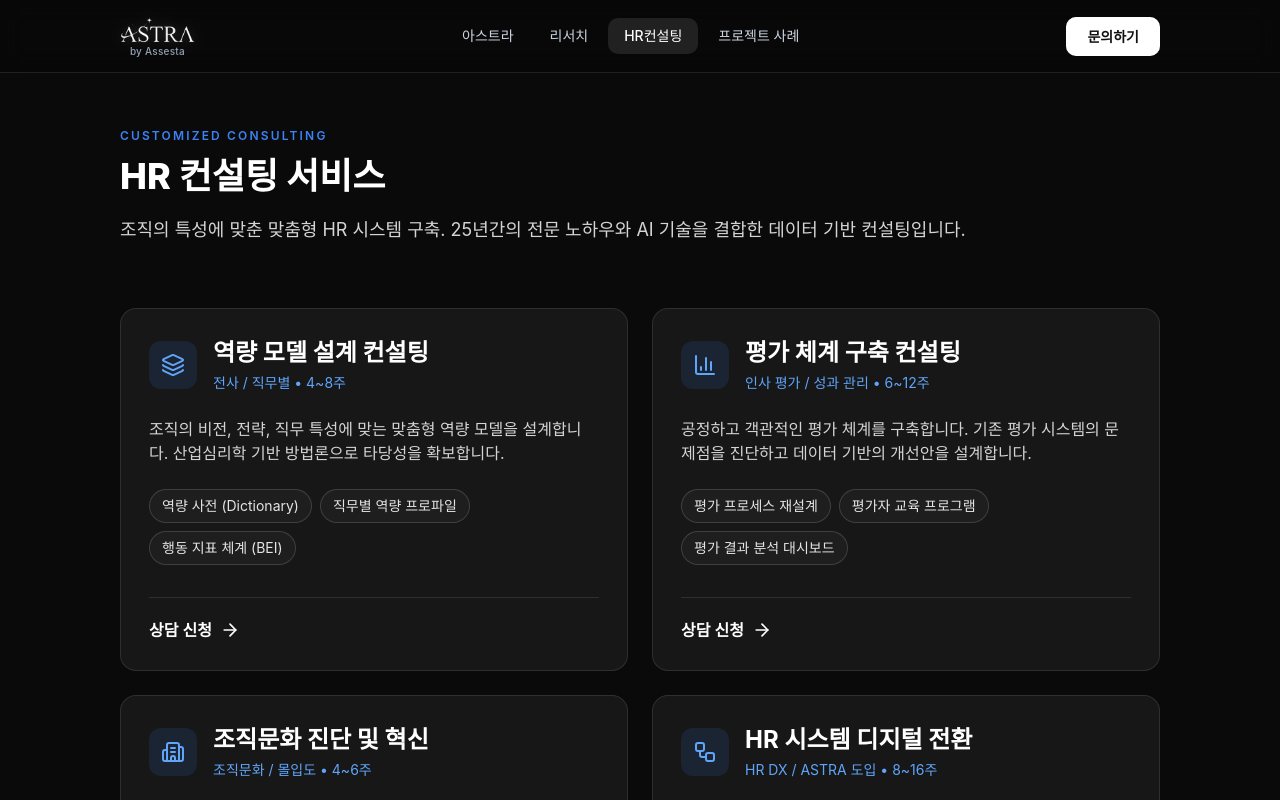
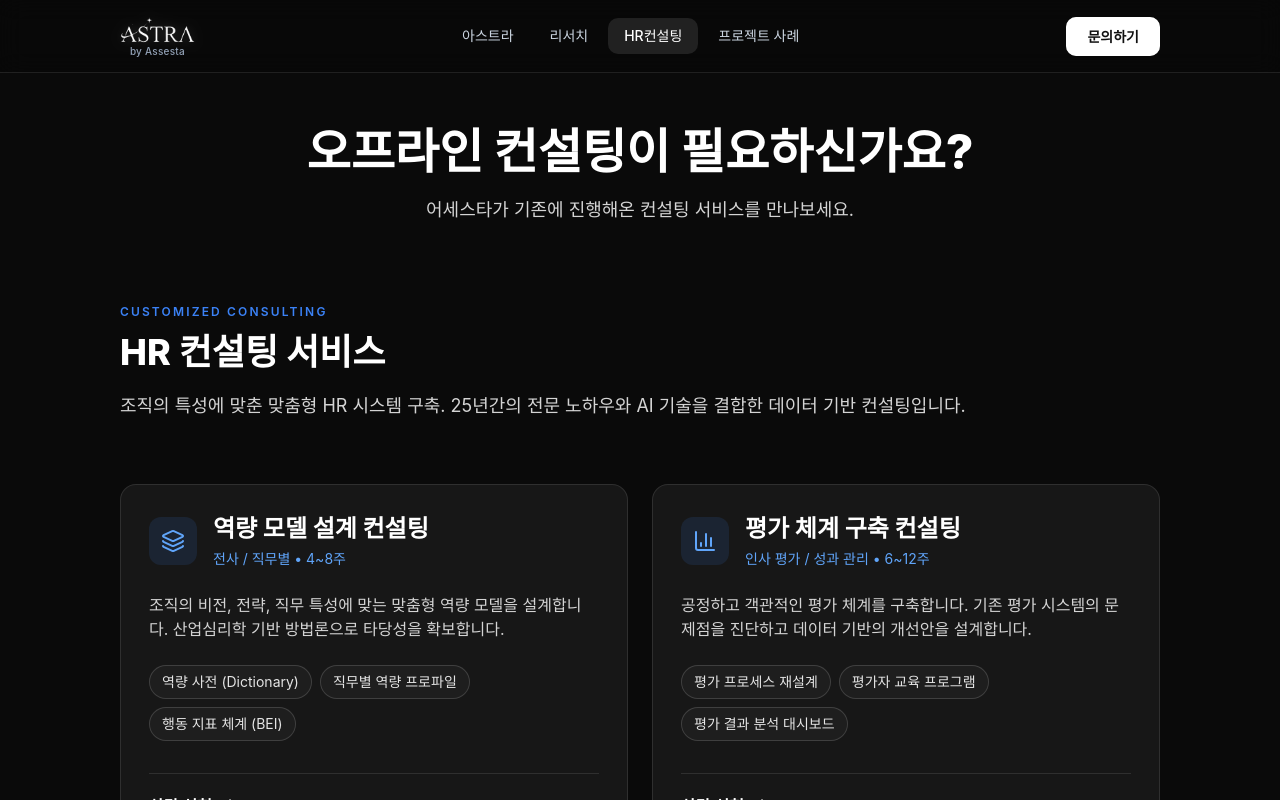
Before and after one commit to sycho2003/v0-hr, a Next.js app: page /education in a window 1280 px wide. Shown: the top 800 px of the page. Built offline with nearby package versions, Linux system fonts and the light colour scheme; a web font is replaced by a local one.

Commit message:
feat: add new headline and description to top of page
Insert prominent headline and subtext at page top, center-align.

```diff
--- a/app/education/page.tsx
+++ b/app/education/page.tsx
@@ -43,10 +43,25 @@ export default function HRConsultingPage() {
           whileInView={{ opacity: 1, y: 0 }}
           viewport={{ once: true, amount: 0.3 }}
           transition={{ duration: 0.55 }}
+          className="mb-20 text-center"
+        >
+          <h1 className="text-balance text-4xl font-extrabold leading-tight text-white md:text-5xl">
+            오프라인 컨설팅이 필요하신가요?
+          </h1>
+          <p className="mx-auto mt-5 max-w-3xl text-base leading-relaxed text-neutral-300 md:text-lg">
+            어세스타가 기존에 진행해온 컨설팅 서비스를 만나보세요.
+          </p>
+        </motion.section>
+
+        <motion.section
+          initial={{ opacity: 0, y: 20 }}
+          whileInView={{ opacity: 1, y: 0 }}
+          viewport={{ once: true, amount: 0.3 }}
+          transition={{ duration: 0.55 }}
           className="mb-16"
         >
           <p className="text-brand-primary text-xs font-semibold uppercase tracking-[0.18em]">Customized Consulting</p>
-          <h1 className="mt-3 text-3xl font-extrabold leading-tight text-white md:text-4xl">HR 컨설팅 서비스</h1>
+          <h2 className="mt-3 text-3xl font-extrabold leading-tight text-white md:text-4xl">HR 컨설팅 서비스</h2>
           <p className="mt-5 max-w-4xl text-base leading-relaxed text-neutral-300 md:text-lg">
             조직의 특성에 맞춘 맞춤형 HR 시스템 구축. 25년간의 전문 노하우와 AI 기술을 결합한 데이터 기반 컨설팅입니다.
           </p>
```
